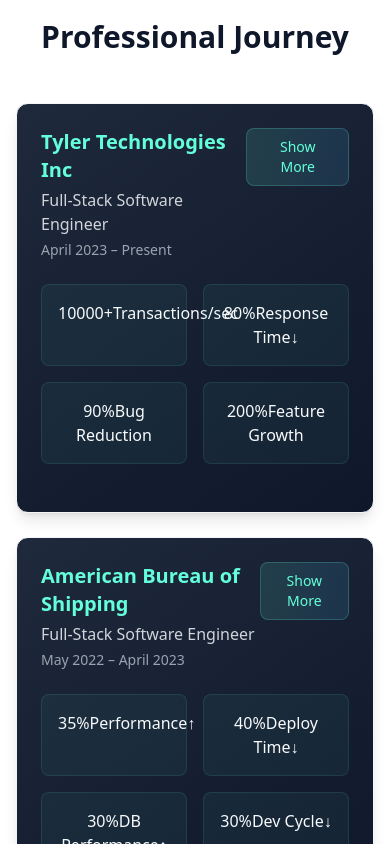
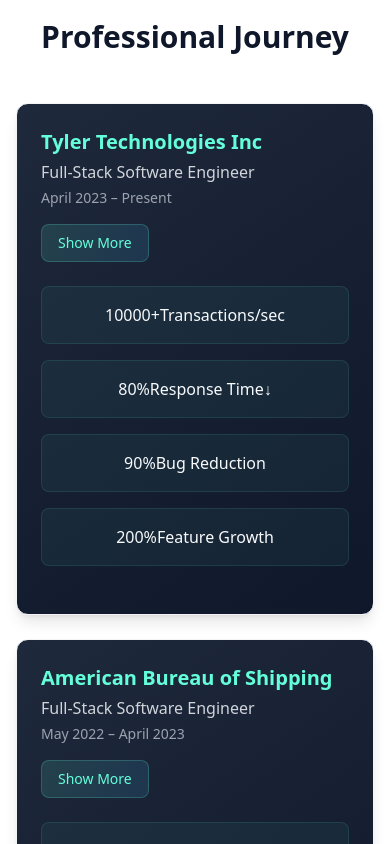
Before and after one commit to sharmasaugat/my-portfolio, a React (Create React App) app in the folder frontend/: page / in a window 390 px wide. Shown: the part 1020-1864 px from the top of the page. Built offline with nearby package versions, Linux system fonts and the light colour scheme.

Commit message:
fixing some design issues with ExperienceCard

```diff
--- a/frontend/src/components/Experience/ExperienceCard.jsx
+++ b/frontend/src/components/Experience/ExperienceCard.jsx
@@ -1,7 +1,8 @@
 import React, { useState } from 'react';
+import PropTypes from 'prop-types';
 import { ChevronRight } from 'lucide-react';
+import { motion } from 'framer-motion';
 import AnimatedValue from '../Common/AnimatedValue';
-import { motion } from 'framer-motion';
 
 const ExperienceCard = ({ company, period, position, achievements, metrics }) => {
   const [isExpanded, setIsExpanded] = useState(false);
@@ -11,14 +12,14 @@
       className="experience-card"
       whileHover={{ scale: 1.02 }}
     >
-            <div className="card-header">
+      <div className="card-header flex flex-col sm:flex-row sm:justify-between sm:items-center">
         <div className="company-info">
-                    <h3>{company}</h3>
-                    <p className="position">{position}</p>
-                    <p className="period">{period}</p>
+          <h3 className="text-xl font-bold">{company}</h3>
+          <p className="position text-gray-600">{position}</p>
+          <p className="period text-gray-500">{period}</p>
         </div>
         <motion.button
-                    className="expand-btn"
+          className="expand-btn mt-4 sm:mt-0"
           whileHover={{ scale: 1.1 }}
           onClick={() => setIsExpanded(!isExpanded)}
         >
@@ -26,7 +27,7 @@
         </motion.button>
       </div>
 
-            <div className="metrics-grid">
+      <div className="metrics-grid grid grid-cols-1 sm:grid-cols-2 md:grid-cols-3 gap-4 mt-4">
         {metrics.map((metric, index) => (
           <motion.div
             key={index}
@@ -42,24 +43,24 @@
       </div>
 
       <motion.div
-                className="achievements-list"
+        className="achievements-list overflow-hidden mt-4"
         initial={false}
         animate={{
           height: isExpanded ? 'auto' : 0,
-                    opacity: isExpanded ? 1 : 0
+          opacity: isExpanded ? 1 : 0,
         }}
         transition={{ duration: 0.3 }}
       >
-                <div className="achievements-container">
+        <div className="achievements-container flex flex-col gap-2">
           {achievements.map((achievement, index) => (
             <motion.div
               key={index}
-                            className="achievement-item"
+              className="achievement-item flex items-start gap-2"
               initial={{ opacity: 0, x: -20 }}
               animate={{ opacity: isExpanded ? 1 : 0, x: 0 }}
               transition={{ delay: index * 0.1 }}
             >
-                            <ChevronRight className="achievement-icon" size={16} />
+              <ChevronRight className="achievement-icon mt-1" size={16} />
               <p className="achievement-text">{achievement}</p>
             </motion.div>
           ))}
@@ -69,4 +70,18 @@
   );
 };
 
+ExperienceCard.propTypes = {
+  company: PropTypes.string.isRequired,
+  period: PropTypes.string.isRequired,
+  position: PropTypes.string.isRequired,
+  achievements: PropTypes.arrayOf(PropTypes.string).isRequired,
+  metrics: PropTypes.arrayOf(
+    PropTypes.shape({
+      value: PropTypes.number.isRequired,
+      suffix: PropTypes.string,
+      label: PropTypes.string.isRequired,
+    })
+  ).isRequired,
+};
+
 export default ExperienceCard;
```
Lines whose indentation alone changed are shown as unchanged.
